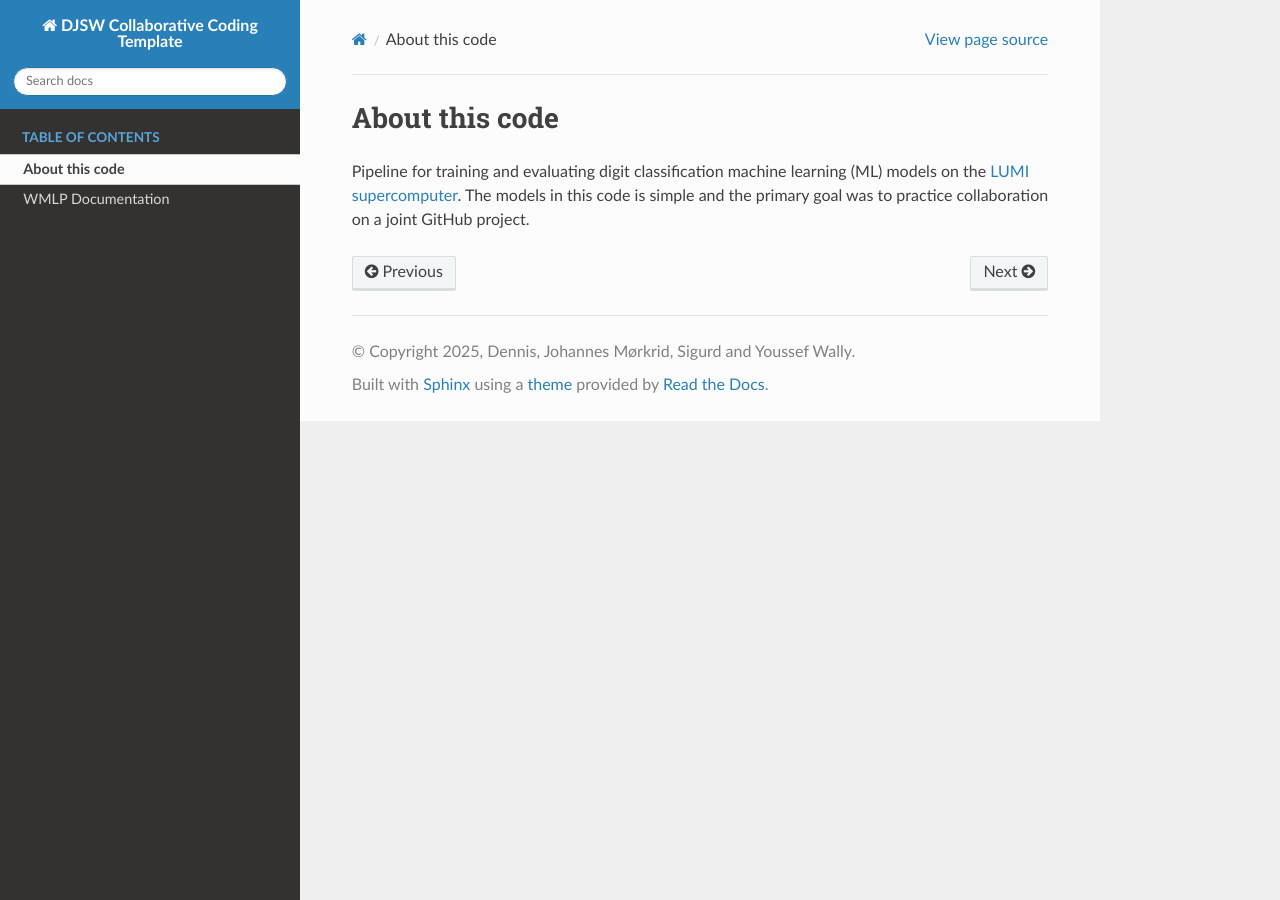
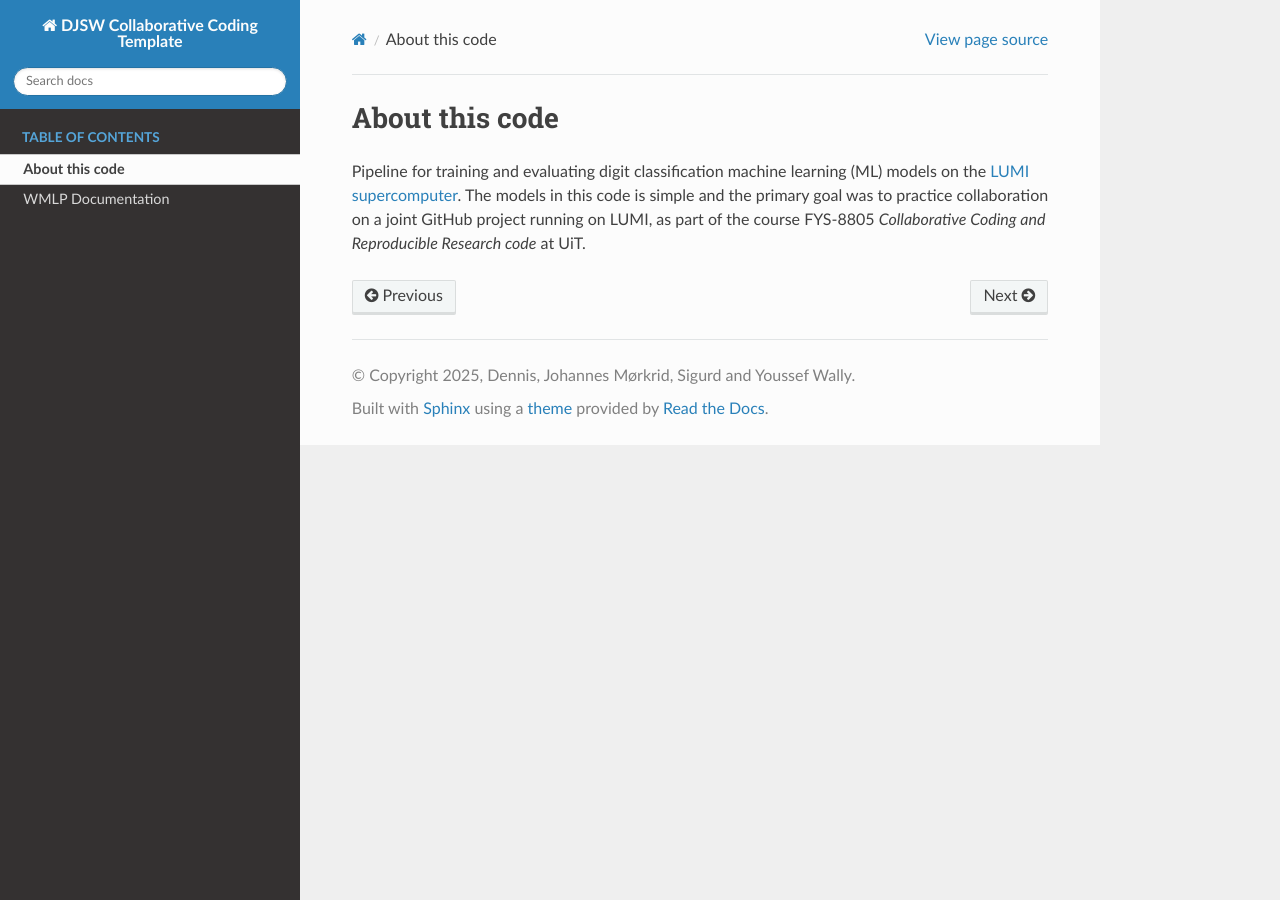
Before and after one commit to youssefwally/DJSW_collaborative_coding, a Sphinx documentation site: the page built from docs/about.md, in a window 1280 px wide. Built offline with Sphinx 7.4.7 and the Read the Docs theme 3.1.0, drawn with Linux system fonts in a browser that asks for light colours.

Commit message:
Updated about.md more

```diff
--- a/docs/about.md
+++ b/docs/about.md
@@ -1,3 +1,3 @@
 # About this code
 
-Pipeline for training and evaluating digit classification machine learning (ML) models on the [LUMI supercomputer](https://en.wikipedia.org/wiki/LUMI). The models in this code is simple and the primary goal was to practice collaboration on a joint GitHub project.
+Pipeline for training and evaluating digit classification machine learning (ML) models on the [LUMI supercomputer](https://en.wikipedia.org/wiki/LUMI). The models in this code is simple and the primary goal was to practice collaboration on a joint GitHub project running on LUMI, as part of the course FYS-8805 *Collaborative Coding and Reproducible Research code* at UiT.
```
